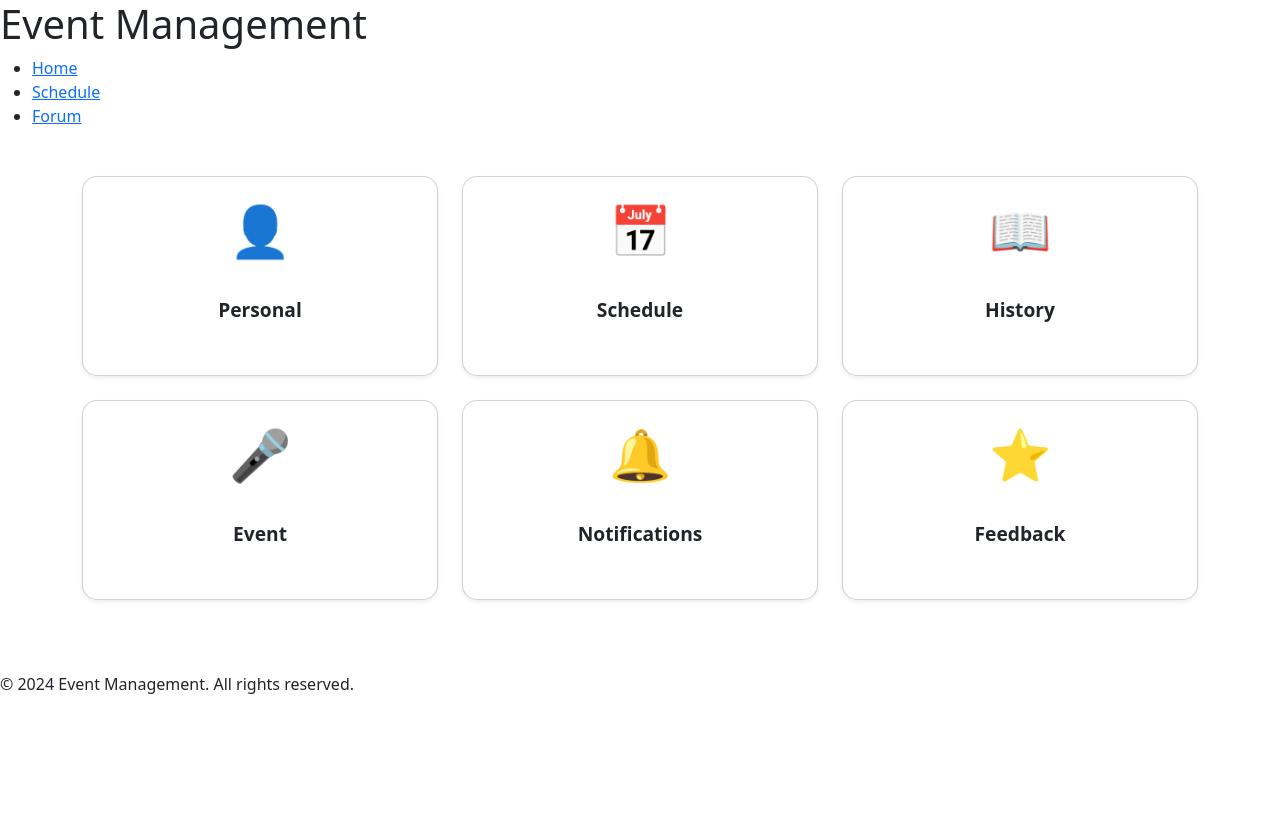
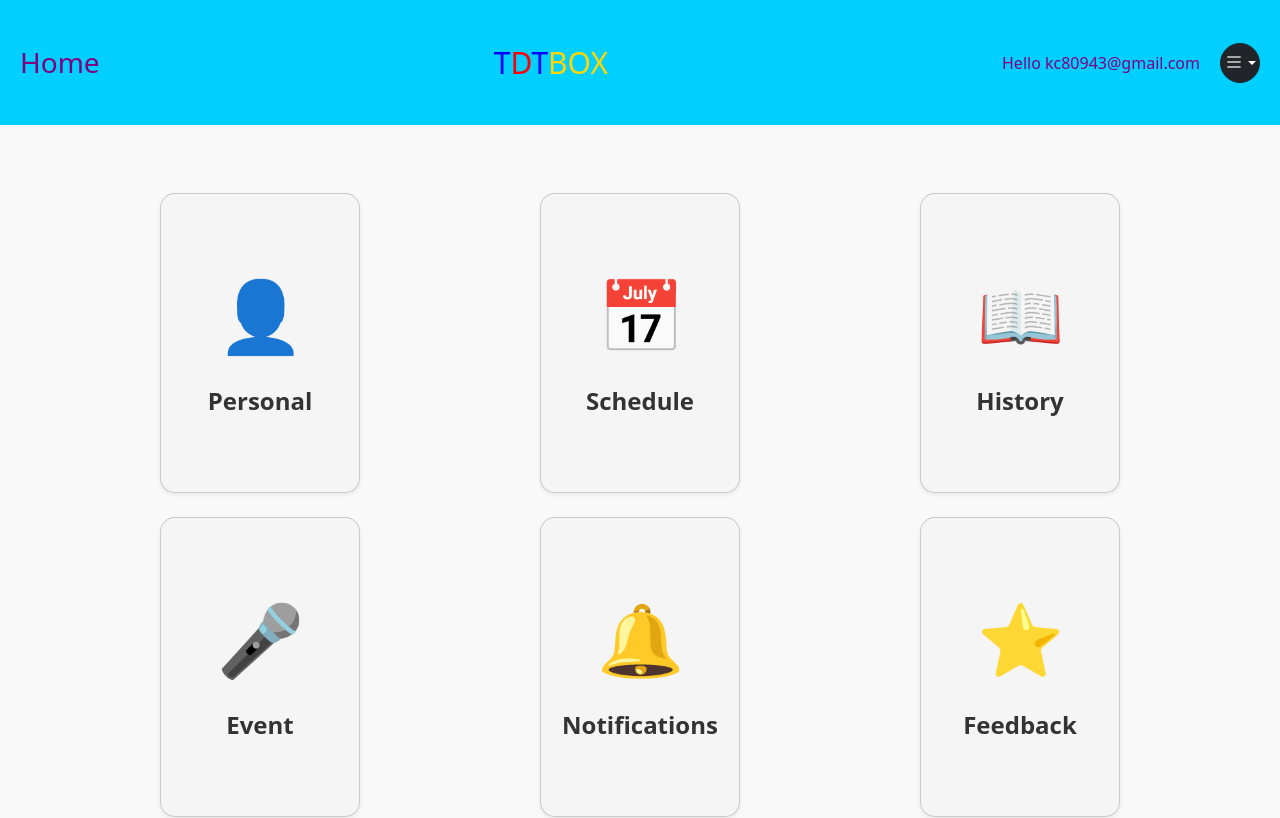
Before and after one commit to linhduy2192001/event-manager-fe, a React (Create React App) app in the folder event-manager/: page / in a window 1280 px wide. Shown: the top 818 px of the page. Built offline with nearby package versions, Linux system fonts and the light colour scheme.

Commit message:
nav bar, footer

```diff
--- a/event-manager/package.json
+++ b/event-manager/package.json
@@ -3,6 +3,7 @@
   "version": "0.1.0",
   "private": true,
   "dependencies": {
+    "@popperjs/core": "^2.11.8",
     "@testing-library/jest-dom": "^5.17.0",
     "@testing-library/react": "^13.4.0",
     "@testing-library/user-event": "^13.5.0",
@@ -11,6 +12,7 @@
     "@types/react": "^18.3.12",
     "@types/react-dom": "^18.3.1",
     "bootstrap": "^5.3.3",
+    "bootstrap-icons": "^1.11.3",
     "react": "^18.3.1",
     "react-dom": "^18.3.1",
     "react-router-dom": "^6.28.0",
--- a/event-manager/public/index.html
+++ b/event-manager/public/index.html
@@ -3,6 +3,8 @@
   <head>
     <meta charset="utf-8" />
     <link rel="icon" href="%PUBLIC_URL%/favicon.ico" />
+    <script src="https://cdn.jsdelivr.net/npm/@popperjs/core@2.11.6/dist/umd/popper.min.js"></script>
+<script src="https://cdn.jsdelivr.net/npm/bootstrap@5.3.0/dist/js/bootstrap.min.js"></script>
     <meta name="viewport" content="width=device-width, initial-scale=1" />
     <meta name="theme-color" content="#000000" />
     <meta
--- a/event-manager/src/App.tsx
+++ b/event-manager/src/App.tsx
@@ -25,7 +25,7 @@ const App: React.FC = () => {
       <Routes>
         {/* Public Routes */}
         <Route path="/" element={<MainLayout/>}>
-          <Route index element={<HomePage />} />
+          <Route index element={<HomePage/>} />
           {/* <Route path="event/:id" element={<EventDetailsPage />} />
           <Route path="schedule" element={<SchedulePage />} />
           <Route path="forum" element={<ForumPage />} /> */}
--- a/event-manager/src/Components/Footer.tsx
+++ b/event-manager/src/Components/Footer.tsx
@@ -1,9 +1,22 @@
-import React from 'react';
+import React from "react";
 
 const Footer: React.FC = () => {
   return (
-    <footer className="footer">
-      <p>© 2024 Event Manager. All rights reserved.</p>
+    <footer
+      style={{
+        height: "125px", // Chiều cao của Footer
+        backgroundColor: "#00cfff", // Nền xanh dương
+        display: "flex",
+        justifyContent: "center",
+        alignItems: "center",
+        color: "white", // Màu chữ
+        fontSize: "16px", // Kích thước chữ
+        boxShadow: "0 -4px 6px rgba(0, 0, 0, 0.1)", // Bóng mờ ở phía trên
+      }}
+    >
+      <p style={{ margin: 0 }}>
+        © 2024 TDTBOX - All rights reserved. Powered by ReactJS
+      </p>
     </footer>
   );
 };
--- a/event-manager/src/Components/Header.tsx
+++ b/event-manager/src/Components/Header.tsx
@@ -1,14 +1,99 @@
-import React from 'react';
+import React from "react";
+import "bootstrap/dist/css/bootstrap.min.css";
+import "bootstrap-icons/font/bootstrap-icons.css"; // Import Bootstrap Icons
+import "../styles/Header.css"
+interface HeaderProps {
+  pageTitle: string; // Tên trang hiện tại
+  userEmail: string; // Email người dùng
+}
 
-const Header: React.FC = () => {
+const Header: React.FC<HeaderProps> = ({ pageTitle, userEmail }) => {
   return (
-    <header className="header">
-      <div className="logo">Event Manager</div>
-      <nav className="nav">
-        <a href="/">Home</a>
-        <a href="/profile">Profile</a>
-        <a href="/events">Events</a>
-      </nav>
+    <header
+      style={{
+        height: "125px", // Chiều cao của Header
+        backgroundColor: "#00cfff", // Màu nền xanh dương
+        display: "flex",
+        justifyContent: "space-between",
+        alignItems: "center",
+        padding: "0 20px", // Padding hai bên
+        color: "#333",
+        boxShadow: "0 4px 6px rgba(0, 0, 0, 0.1)", // Bóng mờ cho Header
+      }}
+    >
+      {/* Bên trái: Tên trang */}
+      <div>
+        <h1 style={{ fontSize: "28px", color: "purple", margin: 0 }}>
+          {pageTitle}
+        </h1>
+      </div>
+
+      {/* Chính giữa: Logo */}
+      <div style={{ textAlign: "center" }}>
+        <h1 style={{ fontSize: "30px", margin: 0 }}>
+          <span style={{ color: "blue" }}>T</span>
+          <span style={{ color: "red" }}>D</span>
+          <span style={{ color: "blue" }}>T</span>
+          <span style={{ color: "gold" }}>BOX</span>
+        </h1>
+      </div>
+
+      {/* Bên phải: Navbar */}
+      <div style={{ display: "flex", alignItems: "center", gap: "20px" }}>
+        <span style={{ fontSize: "16px", color: "purple" }}>
+          Hello {userEmail}
+        </span>
+
+        {/* Navbar Dropdown */}
+        <div className="dropdown">
+          <button
+            className="btn btn-dark dropdown-toggle"
+            type="button"
+            id="navbarDropdown"
+            data-bs-toggle="dropdown"
+            aria-expanded="false"
+            style={{
+              borderRadius: "50%",
+              width: "40px",
+              height: "40px",
+              padding: 0,
+              display: "flex",
+              justifyContent: "center",
+              alignItems: "center",
+            }}
+          >
+            <i className="bi bi-list" style={{ fontSize: "20px" }}></i>
+          </button>
+          <ul
+            className="dropdown-menu dropdown-menu-end"
+            aria-labelledby="navbarDropdown"
+          >
+            <li>
+              <a className="dropdown-item" href="/notifications">
+                <i className="bi bi-bell-fill me-2"></i> Notifications
+              </a>
+            </li>
+            <li>
+              <a className="dropdown-item" href="/settings">
+                <i className="bi bi-gear-fill me-2"></i> Settings
+              </a>
+            </li>
+            <li>
+              <a className="dropdown-item" href="/about">
+                <i className="bi bi-info-circle-fill me-2"></i> About
+              </a>
+            </li>
+            <li>
+              <hr className="dropdown-divider" />
+            </li>
+            <li>
+              <a className="dropdown-item text-danger" href="/logout">
+                <i className="bi bi-box-arrow-right me-2"></i> Logout
+              </a>
+            </li>
+          </ul>
+        </div>
+      </div>
     </header>
   );
 };
--- a/event-manager/src/Layouts/MainLayout.tsx
+++ b/event-manager/src/Layouts/MainLayout.tsx
@@ -1,30 +1,27 @@
 import React from "react";
 import { Outlet } from "react-router-dom";
+import Header from "../Components/Header";
+import Footer from "../Components/Footer";
 
 const MainLayout: React.FC = () => {
   return (
     <div>
       {/* Header */}
-      <header>
-        <nav>
-          <h1>Event Management</h1>
-          <ul>
-            <li><a href="/">Home</a></li>
-            <li><a href="/schedule">Schedule</a></li>
-            <li><a href="/forum">Forum</a></li>
-          </ul>
-        </nav>
-      </header>
+      <Header pageTitle="Home" userEmail="kc80943@gmail.com" />
 
-      {/* Main Content */}
-      <main>
-        <Outlet /> {/* Render các trang con */}
+      {/* Nội dung chính */}
+      <main
+        style={{
+          padding: "20px", // Padding nội dung
+          backgroundColor: "#f9f9f9", // Nền nội dung
+          minHeight: "calc(100vh - 250px)", // Đảm bảo nội dung không đè Header và Footer
+        }}
+      >
+        <Outlet />
       </main>
 
       {/* Footer */}
-      <footer>
-        <p>© 2024 Event Management. All rights reserved.</p>
-      </footer>
+      <Footer />
     </div>
   );
 };
--- a/event-manager/src/pages/HomePage.tsx
+++ b/event-manager/src/pages/HomePage.tsx
@@ -1,7 +1,6 @@
 import React from "react";
 import "bootstrap/dist/css/bootstrap.min.css";
-import "../styles/HomePage.css";
-
+import "../styles/HomePage.css"; // Import CSS
 const HomePage: React.FC = () => {
   const cards = [
     { title: "Personal", icon: "👤", link: "/personal" },
@@ -23,6 +22,14 @@ const HomePage: React.FC = () => {
                 borderRadius: "15px",
                 cursor: "pointer",
                 transition: "transform 0.2s ease",
+                height: "300px", // Chiều cao của card
+                width: "200px", // Chiều rộng của card
+                margin: "0 auto", // Căn giữa card trong cột
+                display: "flex",
+                flexDirection: "column",
+                justifyContent: "center",
+                alignItems: "center",
+                backgroundColor: "#F5F5F5",
               }}
               onMouseEnter={(e) =>
                 (e.currentTarget.style.transform = "scale(1.05)")
@@ -31,17 +38,24 @@ const HomePage: React.FC = () => {
                 (e.currentTarget.style.transform = "scale(1)")
               }
             >
-              <div className="card-body d-flex flex-column align-items-center">
               <div
                 style={{
-                    fontSize: "50px",
+                  fontSize: "70px", // Logo lớn hơn
                   marginBottom: "20px",
                 }}
               >
                 {card.icon}
               </div>
-                <h5 className="card-title">{card.title}</h5>
-              </div>
+              <h5
+                className="card-title"
+                style={{
+                  fontSize: "24px", // Tăng kích thước title
+                  fontWeight: "bold",
+                  color: "#333",
+                }}
+              >
+                {card.title}
+              </h5>
             </div>
           </div>
         ))}
--- /dev/null
+++ b/event-manager/src/styles/Header.css
@@ -0,0 +1,27 @@
+.dropdown-menu {
+    width: 300px;
+    background-color: #00cfff;
+    border: none;
+    padding: 10px;
+  }
+
+  .dropdown-item {
+    font-size: 18px;
+    color: white;
+    display: flex;
+    align-items: center;
+    gap: 10px;
+  }
+
+  .dropdown-item:hover {
+    background-color: rgba(255, 255, 255, 0.2);
+    color: white;
+  }
+
+  .dropdown-divider {
+    background-color: white;
+  }
+
+  .dropdown-item .bi {
+    font-size: 22px;
+  }
--- a/event-manager/src/styles/HomePage.css
+++ b/event-manager/src/styles/HomePage.css
@@ -1,22 +1,29 @@
 .card {
-    height: 200px;
+    width: 258px;
+    height: 349px;
     border-radius: 15px;
+    cursor: pointer;
     transition: transform 0.2s ease;
+    margin: 0 auto;
     display: flex;
     flex-direction: column;
     justify-content: center;
     align-items: center;
-    cursor: pointer;
-    background-color: #fff; /* Màu nền */
+    background-color: #F5F5F5; /* Màu nền card */
     box-shadow: 0 4px 6px rgba(0, 0, 0, 0.1); /* Bóng mờ */
   }
 
   .card:hover {
-    transform: scale(1.05);
+    transform: scale(1.1);
+  }
+
+  .card .icon {
+    font-size: 70px; /* Kích thước logo */
+    margin-bottom: 20px;
   }
 
   .card-title {
-    font-size: 1.2rem;
+    font-size: 24px; /* Kích thước title */
     font-weight: bold;
-    margin-top: 10px;
+    color: #333; /* Màu chữ */
   }
```
Also changed, not shown: 1 other file (tests, documents, lock files or other folders). Lines whose indentation alone changed are shown as unchanged.
